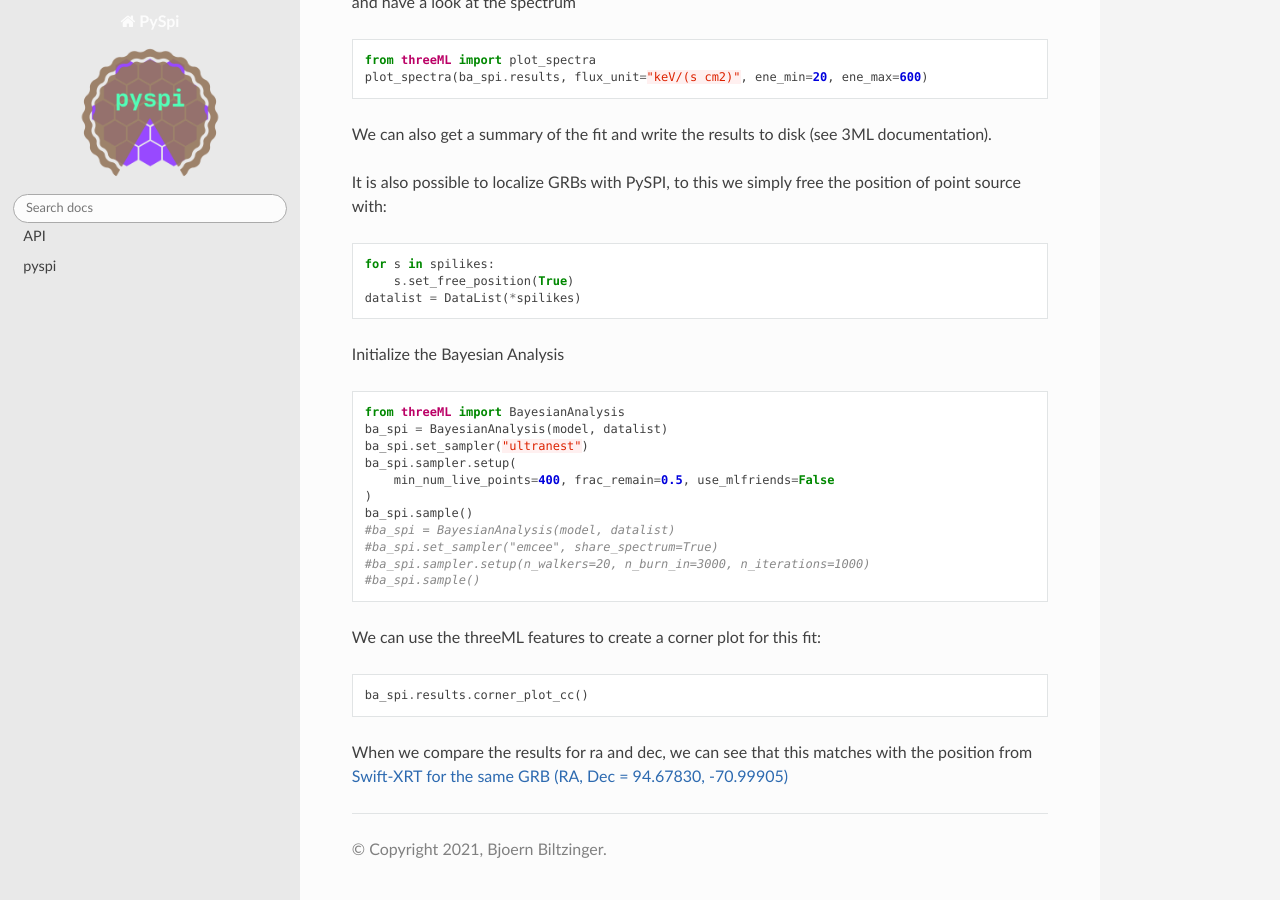
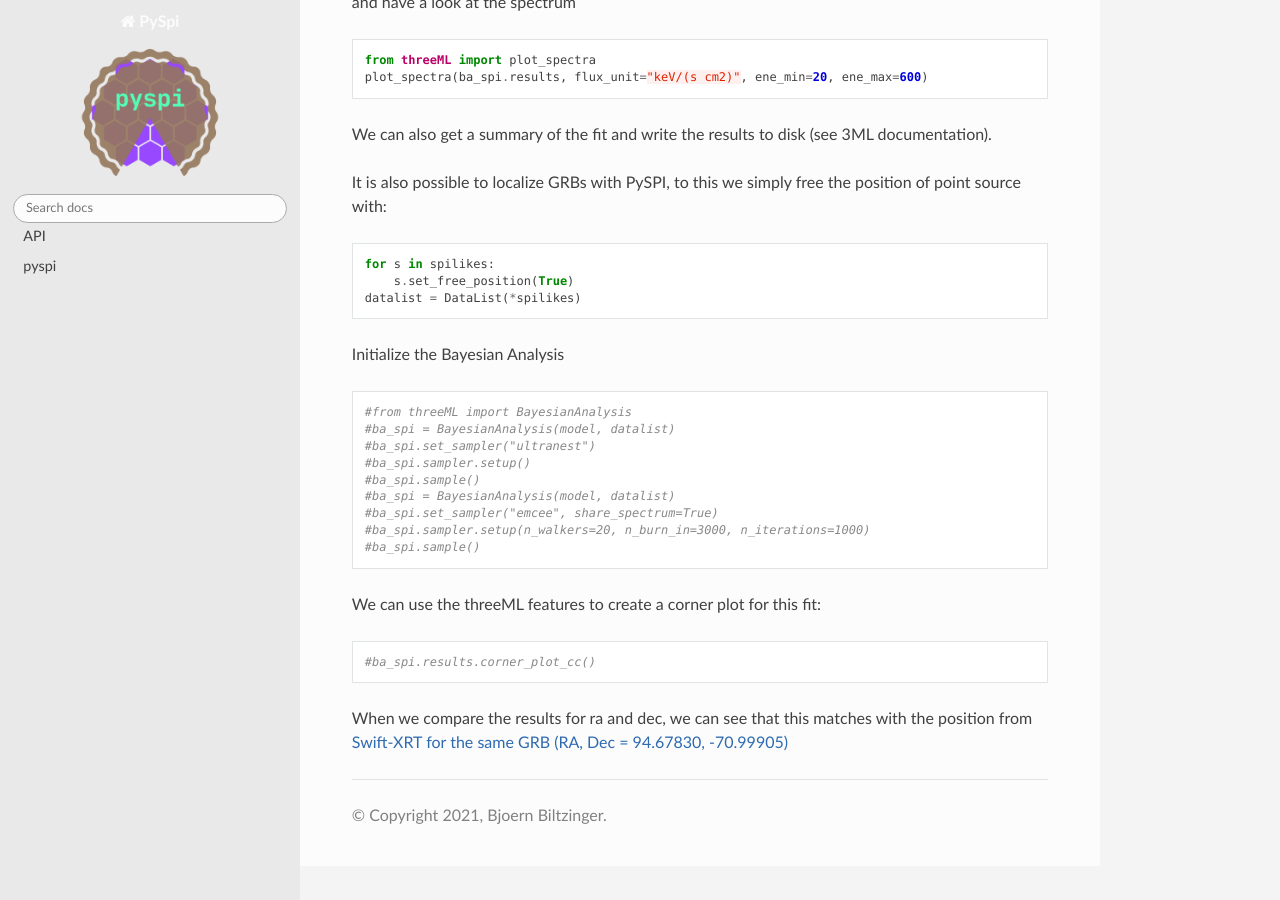
Before and after one commit to BjoernBiltzinger/pyspi, a Sphinx documentation site: the page built from docs/md_docs/grb_analysis.md, in a window 1280 px wide and 900 px high, scrolled down 3495 px. Built offline with Sphinx 7.4.7 and the Read the Docs theme 2.0.0, drawn with Linux system fonts in a browser that asks for light colours; pages that are not in the unit, such as notebooks, are missing from menus; the version number could not be read and is left out; after the commit the page ends 4361 px from its top, so only the background shows below that.

````diff
--- a/docs/md_docs/grb_analysis.md
+++ b/docs/md_docs/grb_analysis.md
@@ -180,13 +180,11 @@ datalist = DataList(*spilikes)
 ```
 Initialize the Bayesian Analysis
 ```python
-from threeML import BayesianAnalysis
-ba_spi = BayesianAnalysis(model, datalist)
-ba_spi.set_sampler("ultranest")
-ba_spi.sampler.setup(
-    min_num_live_points=400, frac_remain=0.5, use_mlfriends=False
-)
-ba_spi.sample()
+#from threeML import BayesianAnalysis
+#ba_spi = BayesianAnalysis(model, datalist)
+#ba_spi.set_sampler("ultranest")
+#ba_spi.sampler.setup()
+#ba_spi.sample()
 #ba_spi = BayesianAnalysis(model, datalist)
 #ba_spi.set_sampler("emcee", share_spectrum=True)
 #ba_spi.sampler.setup(n_walkers=20, n_burn_in=3000, n_iterations=1000)
@@ -196,7 +194,7 @@ ba_spi.sample()
 We can use the threeML features to create a corner plot for this fit:
 
 ```python
-ba_spi.results.corner_plot_cc()
+#ba_spi.results.corner_plot_cc()
 ```
 
 When we compare the results for ra and dec, we can see that this matches with the position from [Swift-XRT for the same GRB (RA, Dec = 94.67830, -70.99905)](https://gcn.gsfc.nasa.gov/gcn/other/120711A.gcn3)
````
